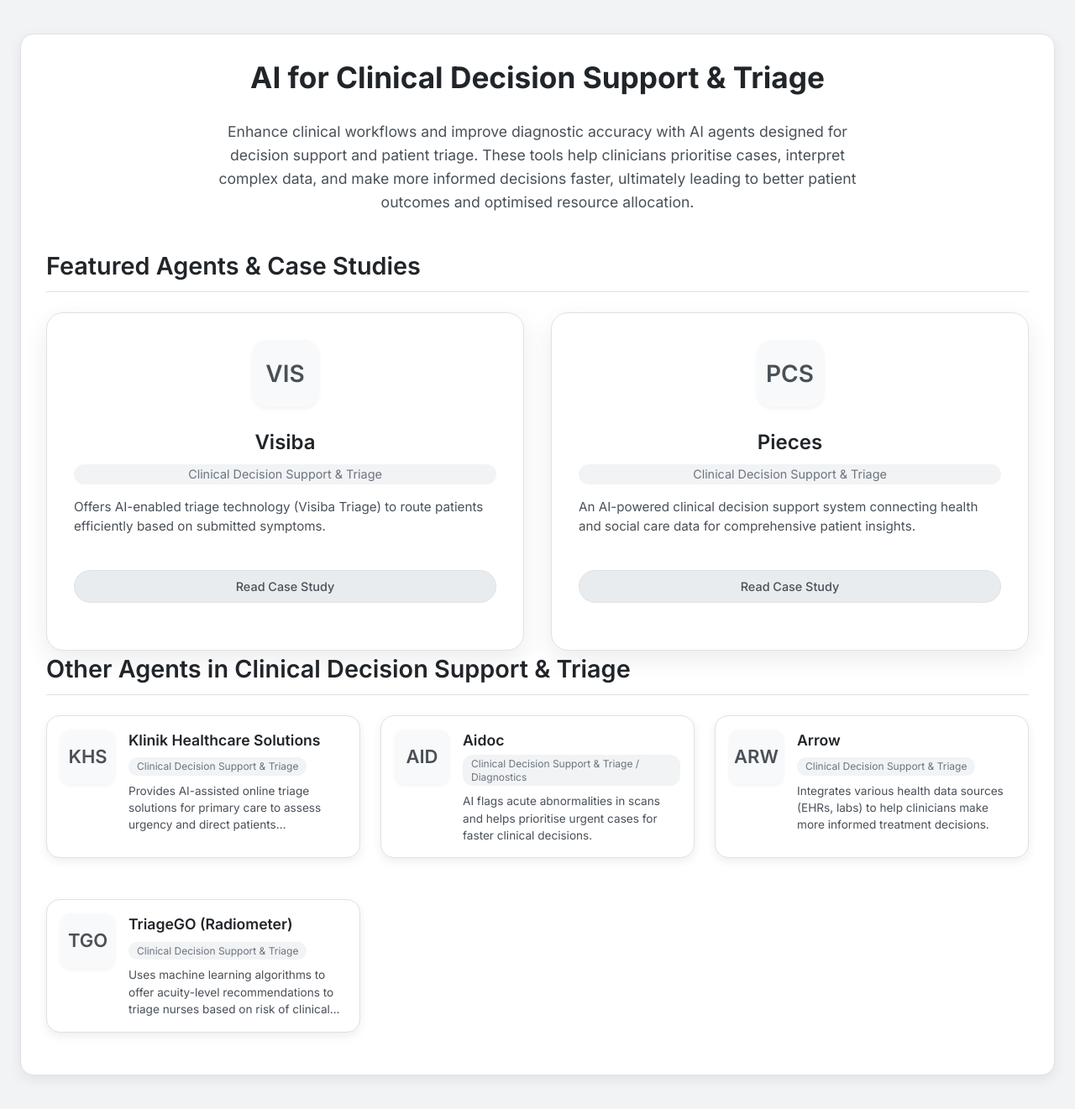
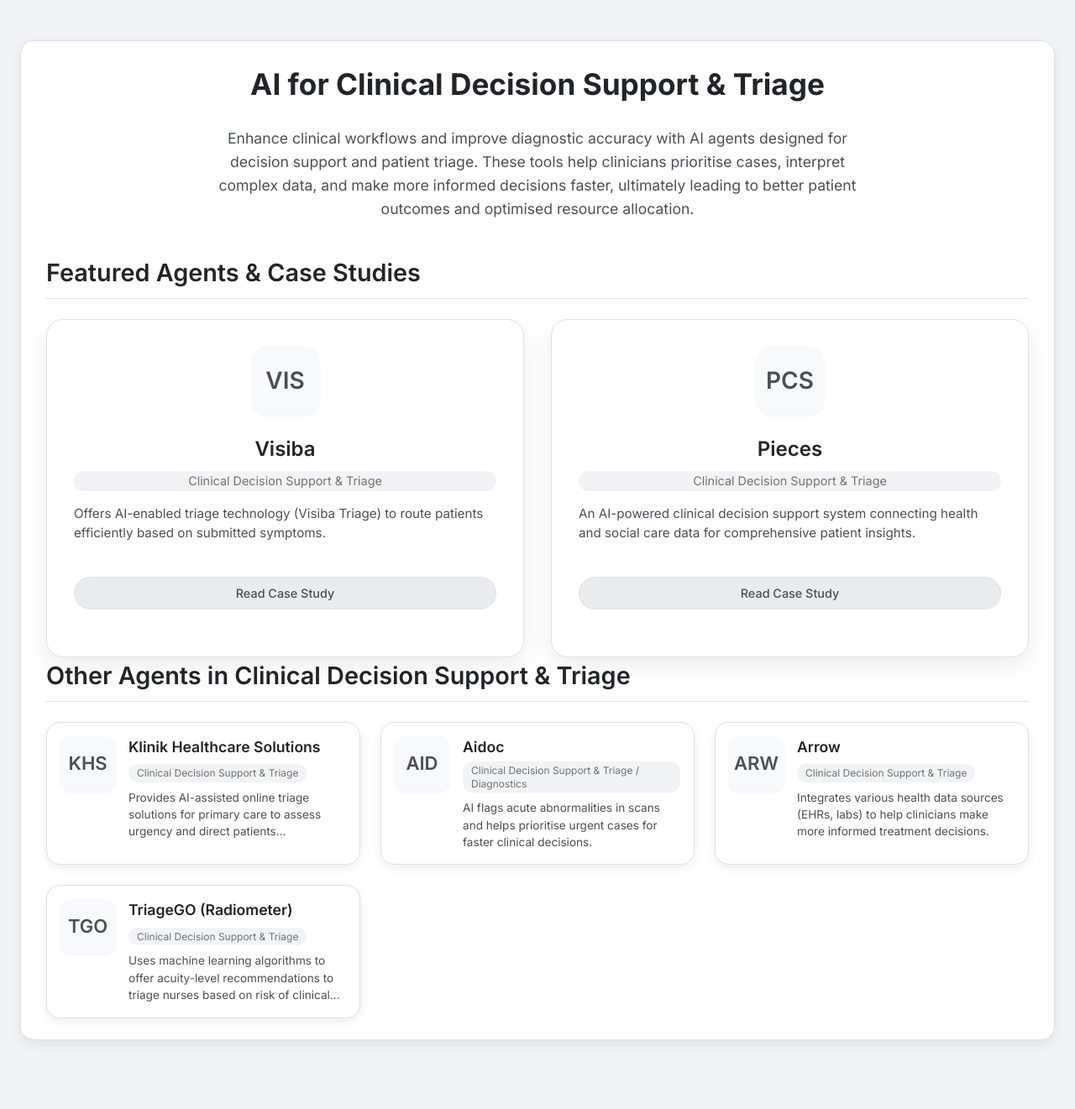
Before and after one commit to nhs-analystx/synapster, a Jekyll site: the page clinical.html, which Jekyll copies as it is, in a window 1280 px wide. Shown: the whole page at 84% size. Built offline with Jekyll 4.4.1, drawn with Linux system fonts in a browser that asks for light colours; nearby versions of some CDN libraries; after the commit the page ends 1287 px from its top, so only the background shows below that.

Commit message:
Update clinical.html

```diff
--- a/clinical.html
+++ b/clinical.html
@@ -34,18 +34,18 @@
             color: var(--text-primary);
         }
 
+        /* Header Styles Removed */
+
         /* Page Frame Container Styles */
         #page-frame-container {
             background-color: var(--frame-bg);
             border: 1px solid var(--border-color);
-            border-radius: 16px; /* Match card rounding */
+            border-radius: 16px;
             padding: 25px 30px; /* Internal padding */
             box-shadow: 0 5px 15px var(--shadow-color);
-            margin-top: 1.5rem; /* Space above frame */
-            margin-bottom: 1.5rem; /* Space below frame */
             max-width: 1400px; /* Max width */
-            margin-left: auto;
-            margin-right: auto;
+            margin: 1.5rem auto; /* Centering and vertical margin */
+            overflow: hidden; /* Prevent content spilling out */
         }
 
         /* Page Titles */
@@ -73,7 +73,8 @@
             background: var(--card-bg); border-radius: 16px;
             box-shadow: 0 4px 12px var(--shadow-color);
             transition: transform 0.3s ease, box-shadow 0.3s ease;
-            margin-bottom: 25px; border: 1px solid var(--border-color);
+            margin-bottom: 0; /* Remove margin-bottom as gap is handled by grid */
+            border: 1px solid var(--border-color);
             position: relative; display: flex; flex-direction: column;
             overflow: hidden;
         }
@@ -111,6 +112,7 @@
             box-shadow: 0 10px 30px rgba(0,0,0,0.08);
             border: 1px solid var(--border-color);
              display: flex; flex-direction: column;
+             margin-bottom: 0; /* Remove margin-bottom as gap is handled by grid */
         }
         .featured-agent-card .app-icon {
             width: 80px; height: 80px; margin: 0 auto 1.5rem auto;
@@ -175,8 +177,8 @@
 
         /* Main Content Area */
         main {
-            /* Remove specific padding/margin, handled by frame */
-            padding: 1rem 1.5rem; /* Add some padding around the frame */
+            /* Removed max-width and margin from main */
+            padding: 1.5rem; /* Add padding around the frame */
             width: 100%;
             box-sizing: border-box;
         }
@@ -241,7 +243,7 @@
                         <button class="expand-case-study-btn" aria-expanded="false" data-target="pieces-case-study">
                             Read Case Study
                         </button>
-                        <div id="pieces-case-study" class="case-study-collapsible">
+                         <div id="pieces-case-study" class="case-study-collapsible">
                             <h4>Case Study: Dallas Hospital Readmission Reduction</h4>
                             <p><strong>Problem:</strong> A major Dallas hospital identified high readmission rates among patients with complex conditions, often exacerbated by fragmented communication and siloed data.</p>
                             <p><strong>Solution:</strong> The Pieces platform integrated clinical and social determinants data, using AI to identify high-risk patients in real-time and alert care managers to specific needs, enabling proactive interventions.</p>
```
